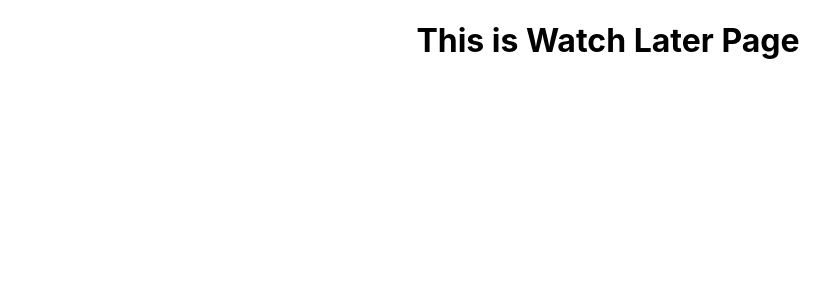
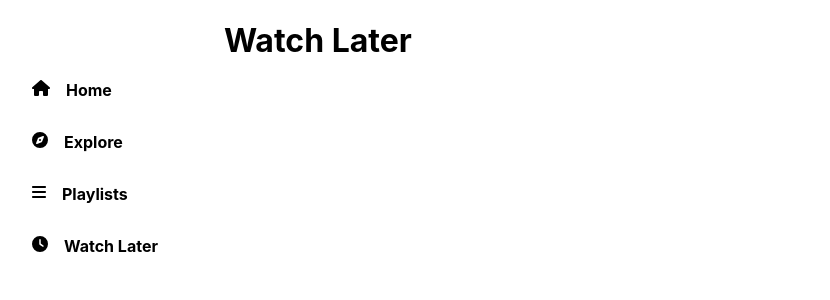
Before and after one commit to WadadParker/mcr9, a React (Create React App) app: page /watchlater in a window 1280 px wide. Shown: the top 300 px of the page, without its empty margins (32-862 px from the left). Built offline with nearby package versions, Linux system fonts and the light colour scheme.

Commit message:
style: watch later page

```diff
--- a/src/pages/watchLater/WatchLater.jsx
+++ b/src/pages/watchLater/WatchLater.jsx
@@ -1,8 +1,26 @@
 import styles from "./watchLater.module.css";
+
+import { useContext } from "react";
+
+import { VideoContext } from "../../context/VideoContext";
+import { SideBar } from "../../components/sideBar/SideBar";
+import { VideoCard } from "../../components/videoCard/VideoCard";
 
 export const WatchLater=()=>
 {
+    const {state,dispatch}=useContext(VideoContext);
+    const {watchLaterVideos}=state;
     return (
-        <h1>This is Watch Later Page</h1>
+        <div className={styles[`page-container`]}>
+            <SideBar />
+            <main className={styles.main}>
+                <h1>Watch Later</h1>
+                <ul className={styles[`videos-container`]}>
+                    {watchLaterVideos?.map(video=>(
+                        <VideoCard video={video} key={video._id}/>
+                    ))}
+                </ul>
+            </main>
+        </div>
     )
 }
--- a/src/pages/watchLater/watchLater.module.css
+++ b/src/pages/watchLater/watchLater.module.css
@@ -0,0 +1,11 @@
+.page-container {
+    display: flex;
+}
+.main {
+    text-align: left;
+}
+.videos-container {
+    list-style: none;
+    display: flex;
+    flex-wrap: wrap;
+}
```
